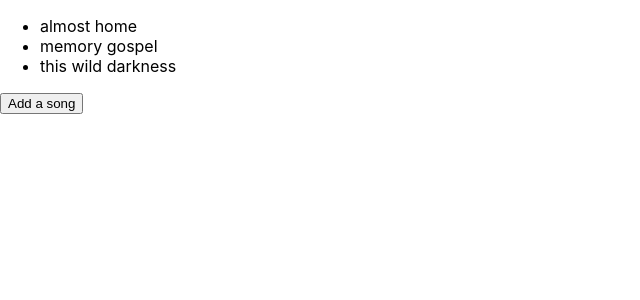
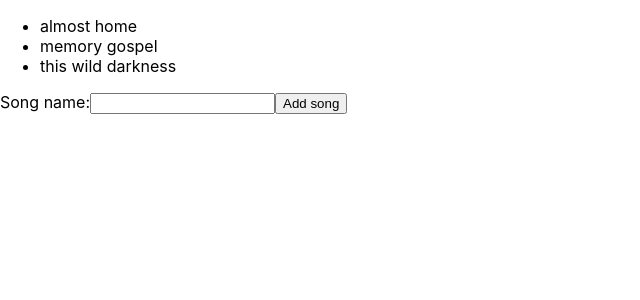
Before and after one commit to sawepeter/hooksapp, a React (Create React App) app: page / in a window 1280 px wide. Shown: the top 300 px of the page, without its empty margins (0-640 px from the left). Built offline with nearby package versions, Linux system fonts and the light colour scheme.

Commit message:
React js Forms

```diff
--- /dev/null
+++ b/src/components/NewSongForm.js
@@ -0,0 +1,20 @@
+import React, { useState } from 'react';
+
+const NewSongForm = ({ addSong }) => {
+   const [title, setTitle ] = useState('');
+   const handleSubmit = (e) => {
+    e.preventDefault();
+    addSong(title);
+    setTitle('');
+    console.log(title);
+   }
+    return (
+        <form onSubmit={handleSubmit}>
+            <label>Song name:</label>
+            <input type="text" value={title} required onChange ={(e) => setTitle(e.target.value)} />
+            <input type="submit" value="Add song"/>
+        </form>
+     );
+}
+
+export default NewSongForm;
--- a/src/components/SongList.js
+++ b/src/components/SongList.js
@@ -1,6 +1,6 @@
 import React, { useState } from 'react';
-// import uuid from 'uuid';
 import {v1 as uuidv1 } from 'uuid';
+import NewSongForm from './NewSongForm';
 
 
 const SongList = () => {
@@ -10,8 +10,8 @@
         { title: 'this wild darkness', id: 3 }
     ]);
 
-    const addSong = () => {
-        setSongs([...songs, {title: 'new song', id: uuidv1() }]);
+    const addSong = (title) => {
+        setSongs([...songs, { title, id: uuidv1() }]);
     }
     return (
         <div className="song-list">
@@ -20,7 +20,7 @@
                     return ( <li key={song.id}>{song.title}</li>)
                 })}
             </ul>
-            <button onClick={addSong}>Add a song</button>
+             <NewSongForm addSong={addSong}/>
         </div>
     );
 }
```
